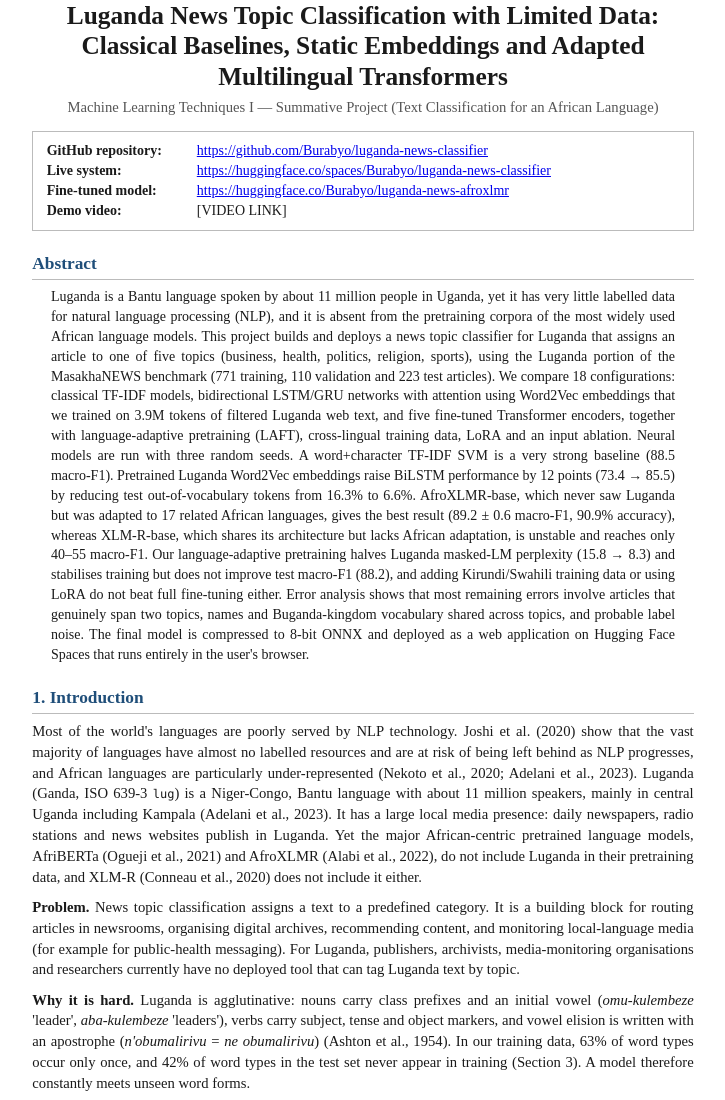
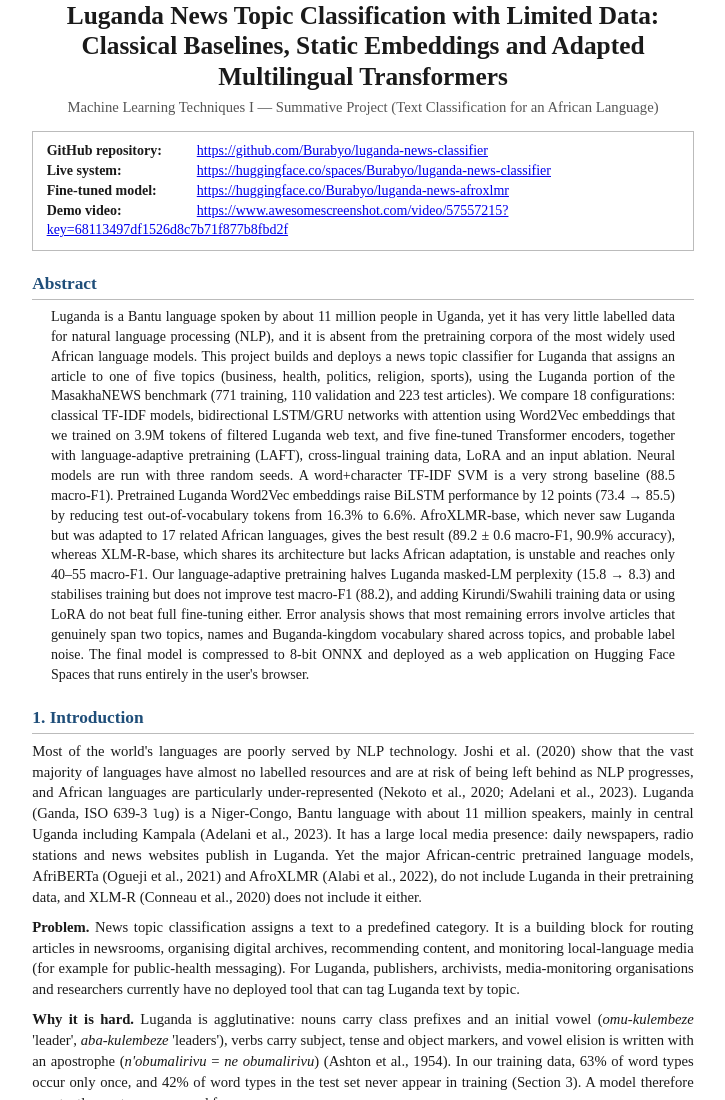
Before and after one commit to Burabyo/luganda-news-classifier, a plain HTML site: page report/report.html in a window 1280 px wide. Shown: the top 1100 px of the page, without its empty margins (277-1002 px from the left). Drawn offline with Linux system fonts and the light colour scheme.

Commit message:
Add demo video link to report; format README link

```diff
--- a/report/report.html
+++ b/report/report.html
@@ -48,7 +48,7 @@
   <div><b>GitHub repository:</b> <a href="https://github.com/Burabyo/luganda-news-classifier">https://github.com/Burabyo/luganda-news-classifier</a></div>
   <div><b>Live system:</b> <a href="https://huggingface.co/spaces/Burabyo/luganda-news-classifier">https://huggingface.co/spaces/Burabyo/luganda-news-classifier</a></div>
   <div><b>Fine-tuned model:</b> <a href="https://huggingface.co/Burabyo/luganda-news-afroxlmr">https://huggingface.co/Burabyo/luganda-news-afroxlmr</a></div>
-  <div><b>Demo video:</b> <span id="video-link">[VIDEO LINK]</span></div>
+  <div><b>Demo video:</b> <span id="video-link"><a href="https://www.awesomescreenshot.com/video/57557215?key=68113497df1526d8c7b71f877b8fbd2f">https://www.awesomescreenshot.com/video/57557215?key=68113497df1526d8c7b71f877b8fbd2f</a></span></div>
 </div>
 
 <h2>Abstract</h2>
```
Also changed, not shown: 2 other files.
